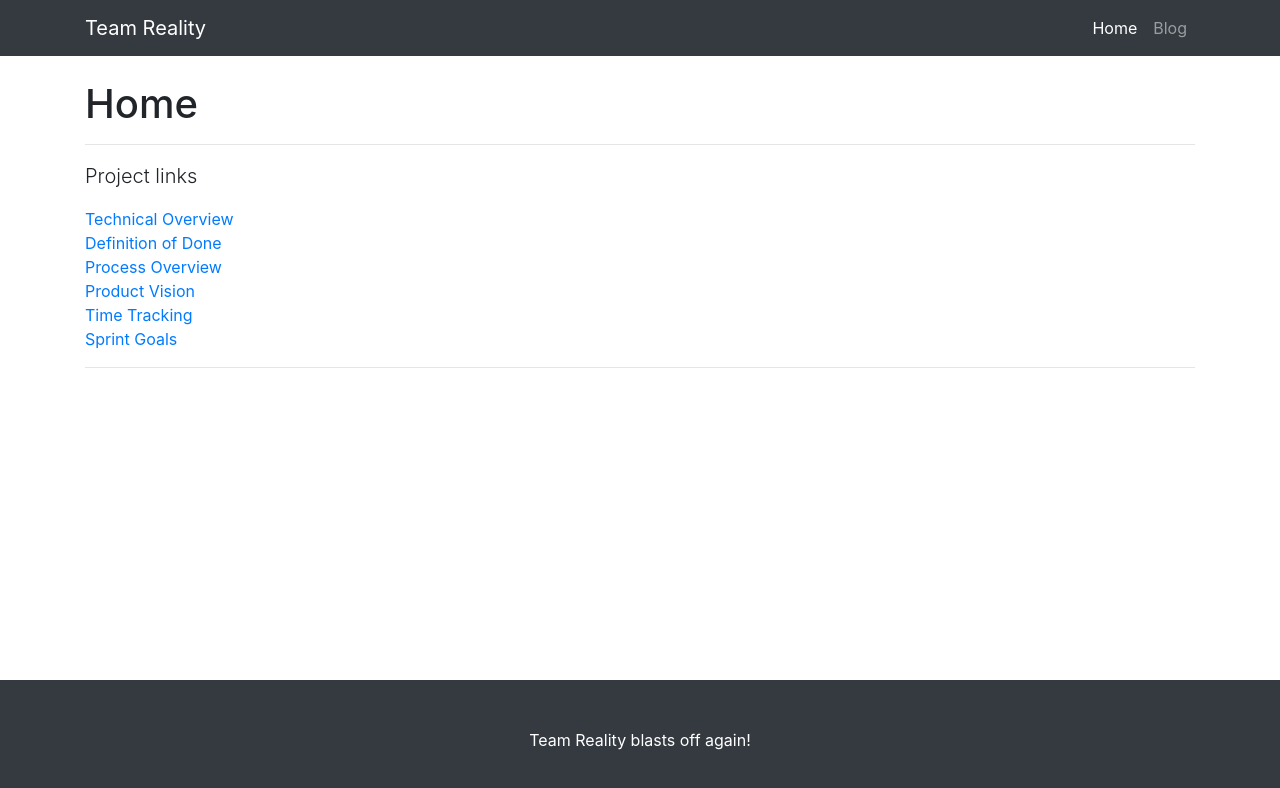
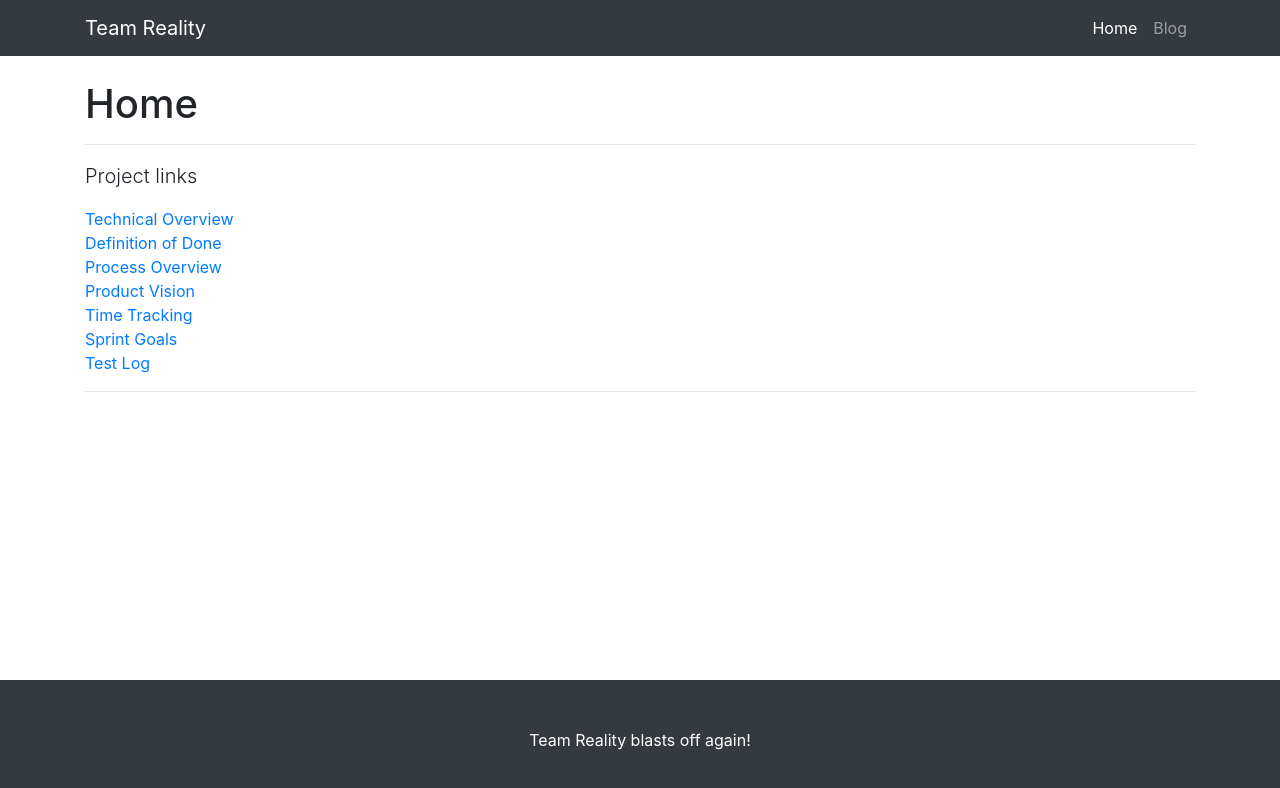
Before and after one commit to team-reality/team-reality.github.io, a plain HTML site: page index.html in a window 1280 px wide. Drawn offline with nearby package versions, Linux system fonts and the light colour scheme.

Commit message:
test log link

```diff
--- a/index.html
+++ b/index.html
@@ -62,6 +62,8 @@
           <br>
           <a href="https://docs.google.com/document/d/1LitiA216eQtnN6-pVb2VYNiqSa8Ts_u8C3AML6wUVCw"     target="_blank">Sprint Goals</a>
           <br>
+          <a href="https://docs.google.com/document/d/1QiQqRPDb1fDymzS0RsR0vdNH5rHR8iE6TqkNWgvGKcU"     target="_blank">Test Log</a>
+          <br>
 
           <hr>
 
```
